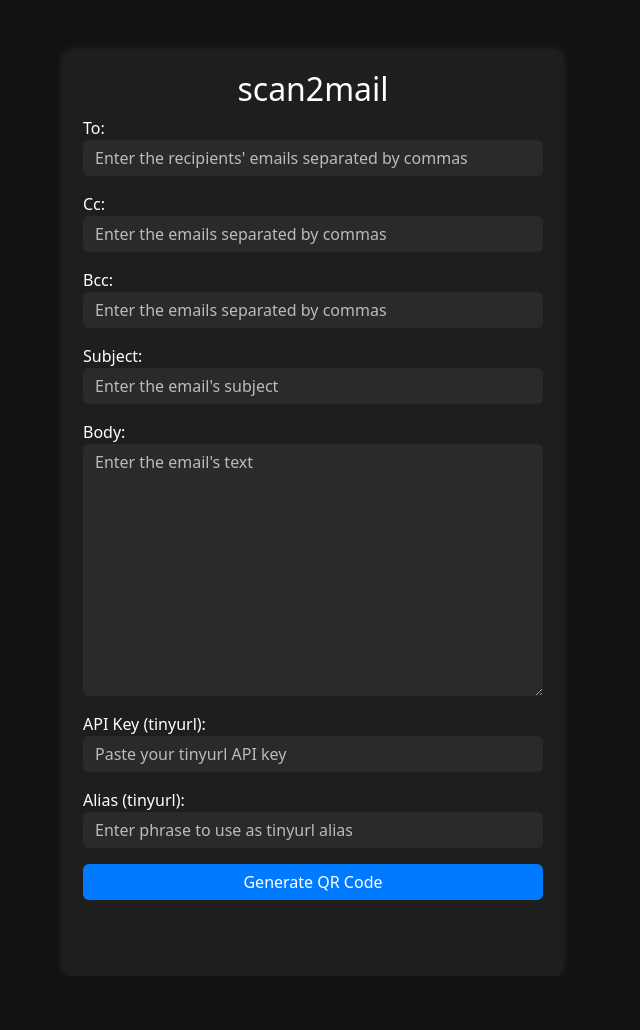
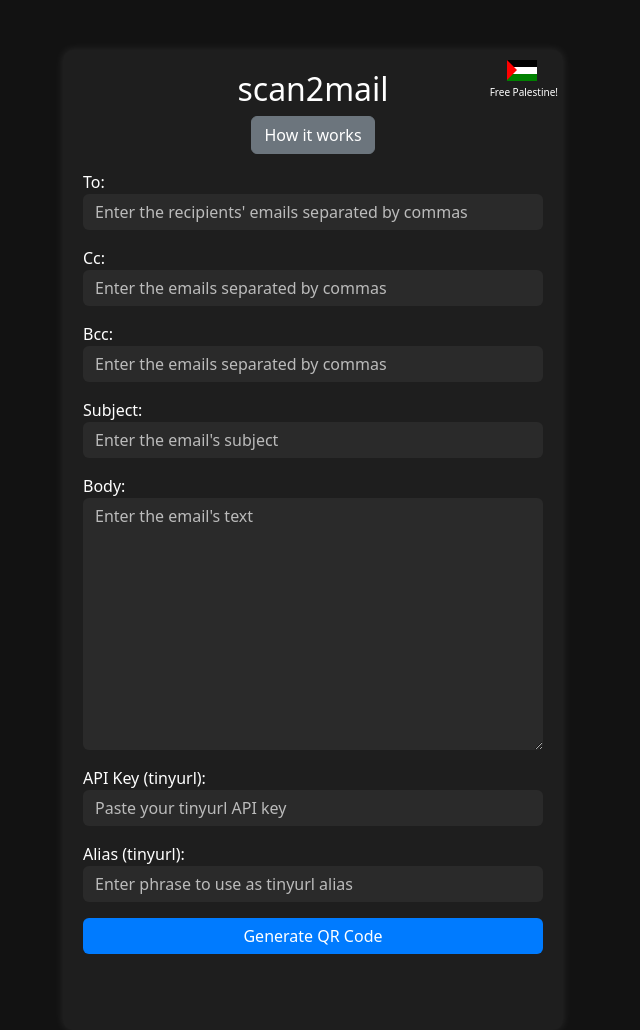
Before and after one commit to adam-1312/scan2mail, a Django app: page / in a window 1280 px wide. Shown: the whole page, without its empty margins (327-967 px from the left). Before the commit the page ends 900 px from the top, so only its background shows below. Run offline with Django 5.2, Linux system fonts and the light colour scheme.

Commit message:
How it works pop up added

```diff
--- a/static/css/style.css
+++ b/static/css/style.css
@@ -9,6 +9,7 @@ body {
     background-color: #1e1e1e;
     border-radius: 10px;
     box-shadow: 0px 0px 10px rgba(255, 255, 255, 0.1);
+    position: relative;
 }
 .form-control, .form-select {
     background-color: #2a2a2a;
@@ -25,3 +26,47 @@ body {
 .btn-primary:hover {
     background-color: #0056b3;
 }
+.modal-content {
+    background-color: #1e1e1e;
+    color: white;
+}
+.palestine-flag {
+    background: darkgreen;
+    width: 30px;
+    height: 21px;
+    display: block;
+    background: linear-gradient(to bottom, #ff0000 33%, #ffffff 33%, #ffffff 66%, #008000 66%);
+    position: absolute;
+    top: 10px;
+    right: 26px;
+}
+.flag-top {
+  background: black;
+  width:100%;
+  height: 7px;
+  z-index: 1;
+}
+.flag-middle {
+  background: white;
+  width: 100%;
+  height: 7px;
+  z-index: 1;
+}
+.flag-triangle {
+  background: auto;
+  border-top: 10.5px solid transparent;
+  border-bottom: 10.5px solid transparent;
+  border-left: 10.5px solid red;
+  z-index: 2;
+  position: relative;
+  top: -14px;
+  left: 0;
+}
+.palestine-text {
+    position: absolute;
+    top: 35px;
+    right: 5px;
+    font-size: 10px;
+    color: white;
+    text-align: center;
+}
--- a/templates/home.html
+++ b/templates/home.html
@@ -11,7 +11,16 @@
 </head>
 <body>
 <div class="container">
+<div class="palestine-flag">
+    <div class="flag-top"></div>
+    <div class="flag-middle"></div>
+    <div class="flag-triangle"></div>
+</div>
+<div class="palestine-text">Free Palestine!</div>
 <h2 class="text-center">scan2mail</h2>
+<div class="text-center mb-3">
+        <button type="button" class="btn btn-secondary" data-bs-toggle="modal" data-bs-target="#howItWorksModal">How it works</button>
+    </div>
 <form id="nameForm" method = "post">
     {% csrf_token %}
     <div class="mb-3">
@@ -24,6 +33,44 @@
 <h3  class="text-center mt-3"><a id="resultText"></a></h3>
 <div class="text-center mb-3"><img id="ItemPreview" class="rounded" src=""></div>
 </div>
+
+<!-- Modal -->
+<div class="modal fade" id="howItWorksModal" tabindex="-1" aria-labelledby="howItWorksLabel" aria-hidden="true">
+    <div class="modal-dialog">
+        <div class="modal-content">
+            <div class="modal-header">
+                <h5 class="modal-title" id="howItWorksLabel">How It Works</h5>
+                <button type="button" class="btn-close" data-bs-dismiss="modal" aria-label="Close"></button>
+            </div>
+            <div class="modal-body">
+                <p>This simple web app allows you to generate a QR code, such that when scanned an email client is opened automatically with a predefined email.</p>
+                <p>The QR code is based on a <a href="https://tinyurl.com/">tinyurl</a> shortened link. So, you will need a tinyurl account to use this tool.</p>
+                <p>To generate the QR code, fill in the following mandatory fields:</p>
+                <ul>
+                    <li>To: recipients' email addresses separated by commas</li>
+                    <li>Subject: subject of the email</li>
+                    <li>Body: text of the email</li>
+                    <li>API key (tinyurl): API key to connect to your tinyurl account (see below)</li>
+                    <li>Alias (tinyurl): the alias in your shortened link e.g. tinyurl.com/your-alias-comes-here. Make sure the alias you choose is unique and valid for urls.</li>
+                </ul>
+                <p>After filling the fields, click on "Generate QR Code", and the result should then appear below the fields.</p>
+                <p>Follow the following steps to generate an API key for your tinyurl account:</p>
+                <ol>
+                    <li>Login on <a>https://tinyurl.com</a></li>
+                    <li>Click on your name at the top right of the screen</li>
+                    <li>In the left navigation pane, click on "API"</li>
+                    <li>Enter a "Token name". This is any name you choose for the key.</li>
+                    <li>Click "Create Token".</li>
+                    <li>Save this API token/key somewhere you can retrieve it from.</li>
+                </ol>
+            </div>
+            <div class="modal-footer">
+                <button type="button" class="btn btn-secondary" data-bs-dismiss="modal">Close</button>
+            </div>
+        </div>
+    </div>
+</div>
+
 <script>
     $(document).ready(function() {
         $("#nameForm").submit(function(event) {
```
Also changed, not shown: db.sqlite3.
